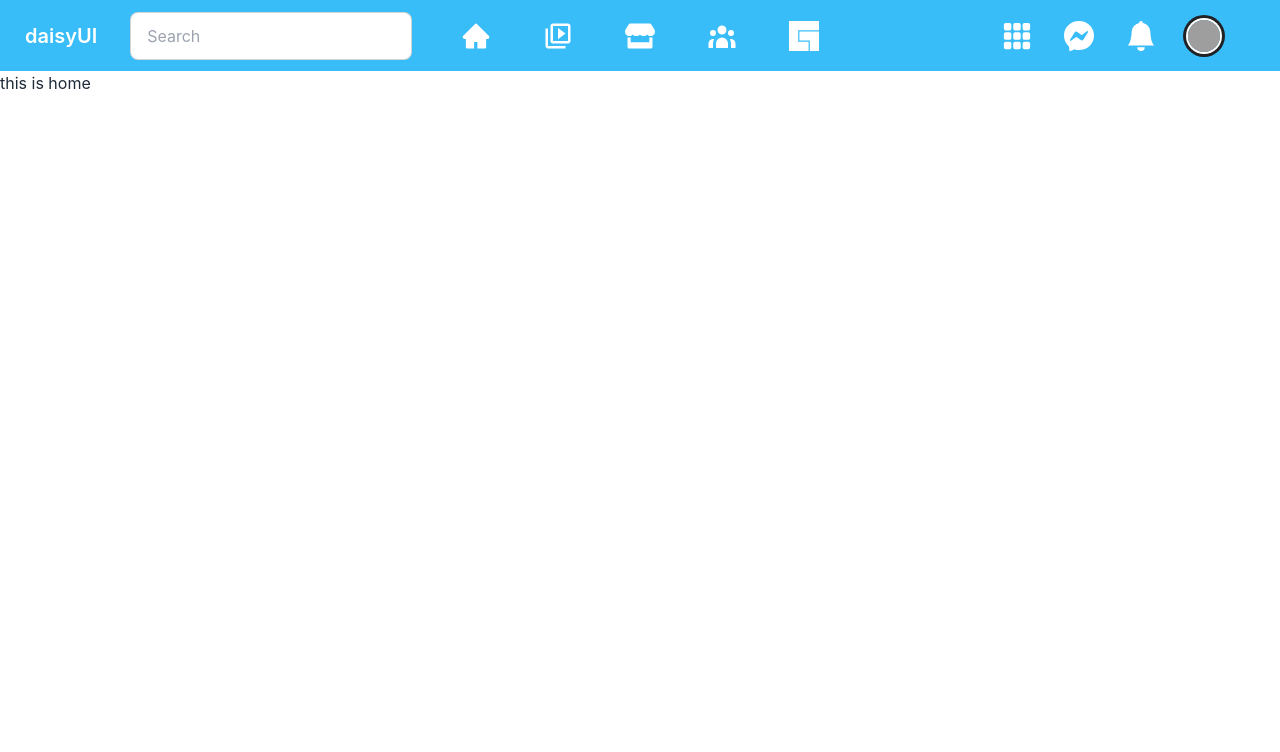
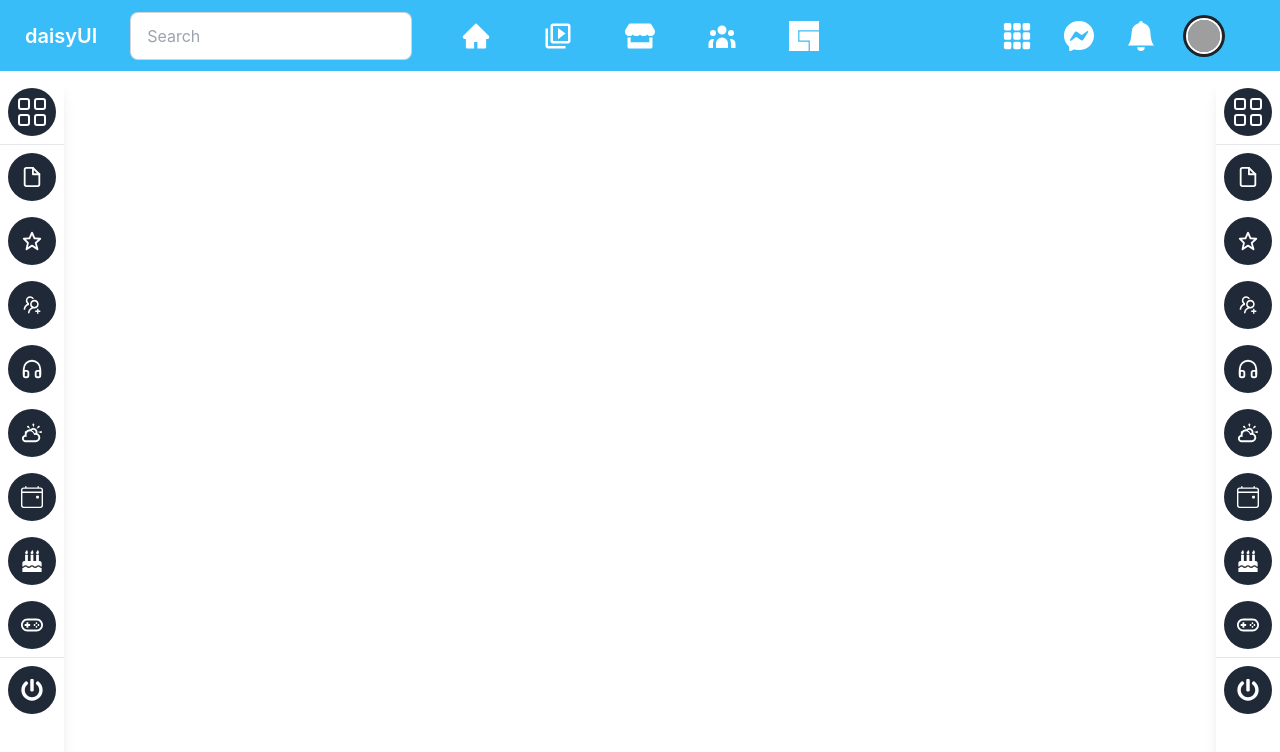
Before and after one commit to euhansarkar/nodify, a React (Create React App) app: page / in a window 1280 px wide. Shown: the top 752 px of the page. Built offline with nearby package versions, Linux system fonts and the light colour scheme; grey boxes are pictures that could not be loaded.

Commit message:
sidebar added

```diff
--- a/src/App.js
+++ b/src/App.js
@@ -1,15 +1,11 @@
 import { RouterProvider } from "react-router-dom";
 import logo from "./logo.svg";
-import SideBar from "./SideBar";
 import { router } from "./Routes/Routes/Routes";
 
 function App() {
   return (
     <div>
       <RouterProvider router={router} />
-      {/* <div className="flex">
-        <SideBar />
-      </div> */}
     </div>
   );
 }
--- a/src/Components/Header/Header.jsx
+++ b/src/Components/Header/Header.jsx
@@ -49,7 +49,7 @@ const navBar = (
 
 const leftNavBar = (
   <>
-    <li className="w-30">
+    <li className="w-30 z-10">
       <div>
         <BsFillGrid3X3GapFill className="text-3xl font-bold" />
       </div>
--- /dev/null
+++ b/src/Components/LeftSideBar/LeftSideBar.jsx
@@ -0,0 +1,40 @@
+import React from "react";
+import { BsPlus, BsStar, BsCalendar4Event, BsGrid, BsFillLightningFill, BsGearFill } from "react-icons/bs";
+import { FaFire, FaPoo, FaBirthdayCake, FaPowerOff } from "react-icons/fa";
+import {FiFile, FiHeadphones} from "react-icons/fi"
+import {BiStar} from "react-icons/bi"
+import {AiOutlineUsergroupAdd} from "react-icons/ai"
+import {TiWeatherPartlySunny} from 'react-icons/ti';
+import {CgGames} from 'react-icons/cg';
+const LeftSideBar = () => {
+  return (
+    <div
+      className="fixed top-20 rounded-lg left-0 h-screen w-16 flex flex-col
+                  bg-white dark:bg-gray-900 shadow-lg"
+    >
+      <SideBarIcon icon={<BsGrid size="32" />} />
+      <Divider />
+      <SideBarIcon icon={<FiFile size="22" />} />
+      <SideBarIcon icon={<BiStar size="22" />} />
+      <SideBarIcon icon={<AiOutlineUsergroupAdd size="22" />} />
+      <SideBarIcon icon={<FiHeadphones size="22" />} />
+      <SideBarIcon icon={<TiWeatherPartlySunny size="22" />} />
+      <SideBarIcon icon={<BsCalendar4Event size="22" />} />
+      <SideBarIcon icon={<FaBirthdayCake size="22" />} />
+      <SideBarIcon icon={<CgGames size="22" />} />
+      <Divider />
+      <SideBarIcon icon={<FaPowerOff size="22" />} />
+    </div>
+  );
+};
+
+const SideBarIcon = ({ icon, text = `tooltip` }) => (
+  <div className="sidebar-icon group text-white group">
+    {icon}
+    <span className="sidebar-tooltip group-hover:scale-1">{text}</span>
+  </div>
+);
+
+const Divider = () => <hr className="sidebar-hr" />;
+
+export default LeftSideBar;
--- a/src/SideBar.js
+++ b/src/Components/RightSideBar/RightSideBar.jsx
@@ -6,10 +6,10 @@ import {BiStar} from "react-icons/bi"
 import {AiOutlineUsergroupAdd} from "react-icons/ai"
 import {TiWeatherPartlySunny} from 'react-icons/ti';
 import {CgGames} from 'react-icons/cg';
-const SideBar = () => {
+const RightSideBar = () => {
   return (
     <div
-      className="fixed top-16 left-0 h-screen w-16 flex flex-col
+      className="   fixed flex top-20 rounded-lg right-0 h-screen w-16 flex-col
                   bg-white dark:bg-gray-900 shadow-lg"
     >
       <SideBarIcon icon={<BsGrid size="32" />} />
@@ -37,4 +37,4 @@ const SideBarIcon = ({ icon, text = `tooltip` }) => (
 
 const Divider = () => <hr className="sidebar-hr" />;
 
-export default SideBar;
+export default RightSideBar;
--- a/src/Pages/Home/Home/Home.jsx
+++ b/src/Pages/Home/Home/Home.jsx
@@ -1,9 +1,12 @@
 import React from 'react';
+import LeftSideBar from '../../../Components/LeftSideBar/LeftSideBar';
+import RightSideBar from '../../../Components/RightSideBar/RightSideBar';
 
 const Home = () => {
     return (
-        <div>
-            <h2>this is home</h2>
+        <div className='flex'>
+            <LeftSideBar/>
+            <RightSideBar/>
         </div>
     );
 };
--- a/src/index.css
+++ b/src/index.css
@@ -2,7 +2,7 @@
 @tailwind components;
 @tailwind utilities;
 
-/* @layer components {
+@layer components {
   .sidebar-icon {
     @apply relative flex items-center justify-center h-12 w-12 my-2 mx-auto bg-gray-800  text-green-500 hover:bg-green-600 rounded-3xl hover:rounded-xl transition-all duration-300 ease-linear cursor-pointer;
   }
@@ -10,7 +10,7 @@
   .sidebar-tooltip {
     @apply absolute w-auto p-2 m-2 min-w-max left-14 rounded-md shadow-md text-white bg-gray-900 text-xs font-bold transition-all duration-100 scale-0 origin-left;
   }
-} */
+}
 body {
   margin: 0;
   font-family: -apple-system, BlinkMacSystemFont, "Segoe UI", "Roboto", "Oxygen",
```
